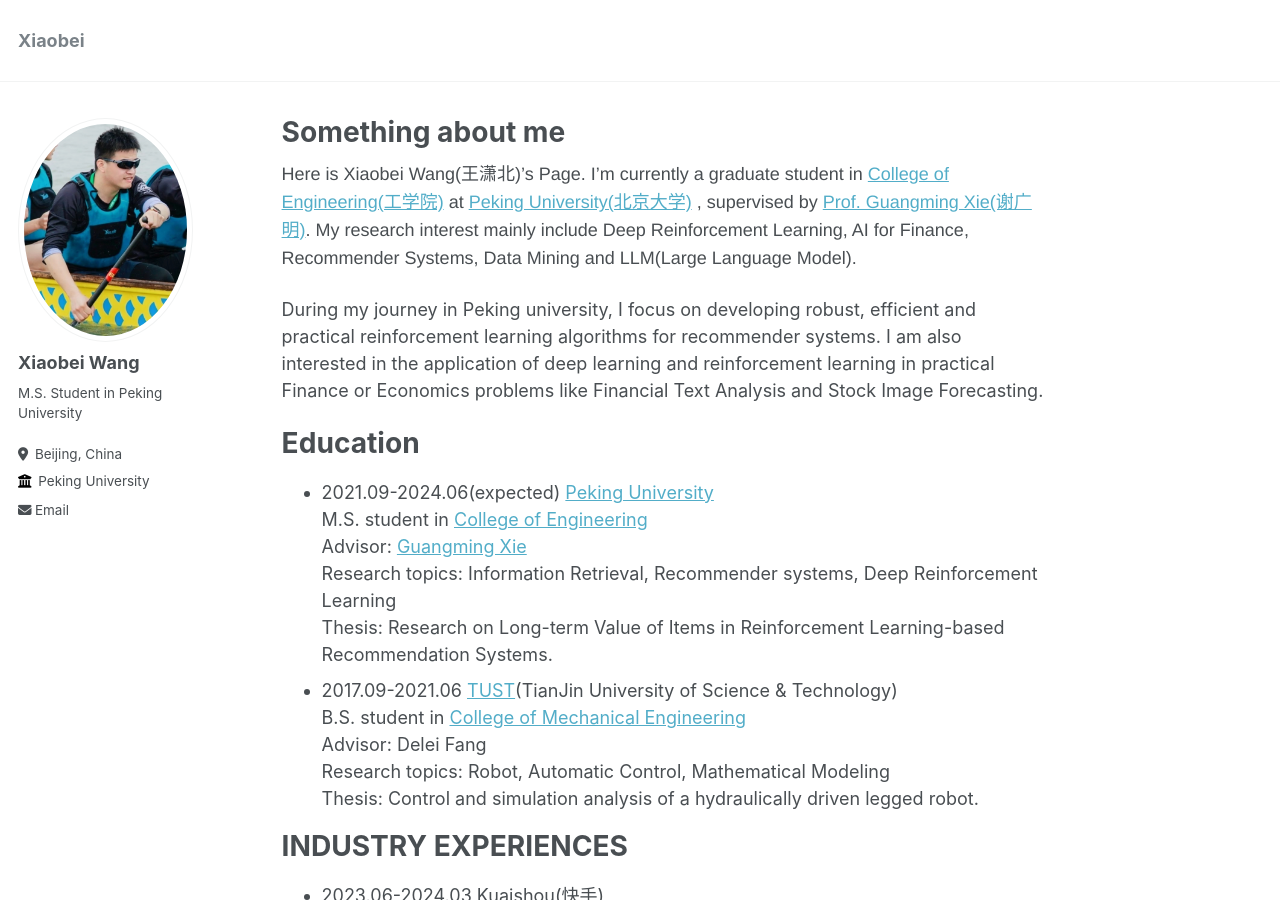
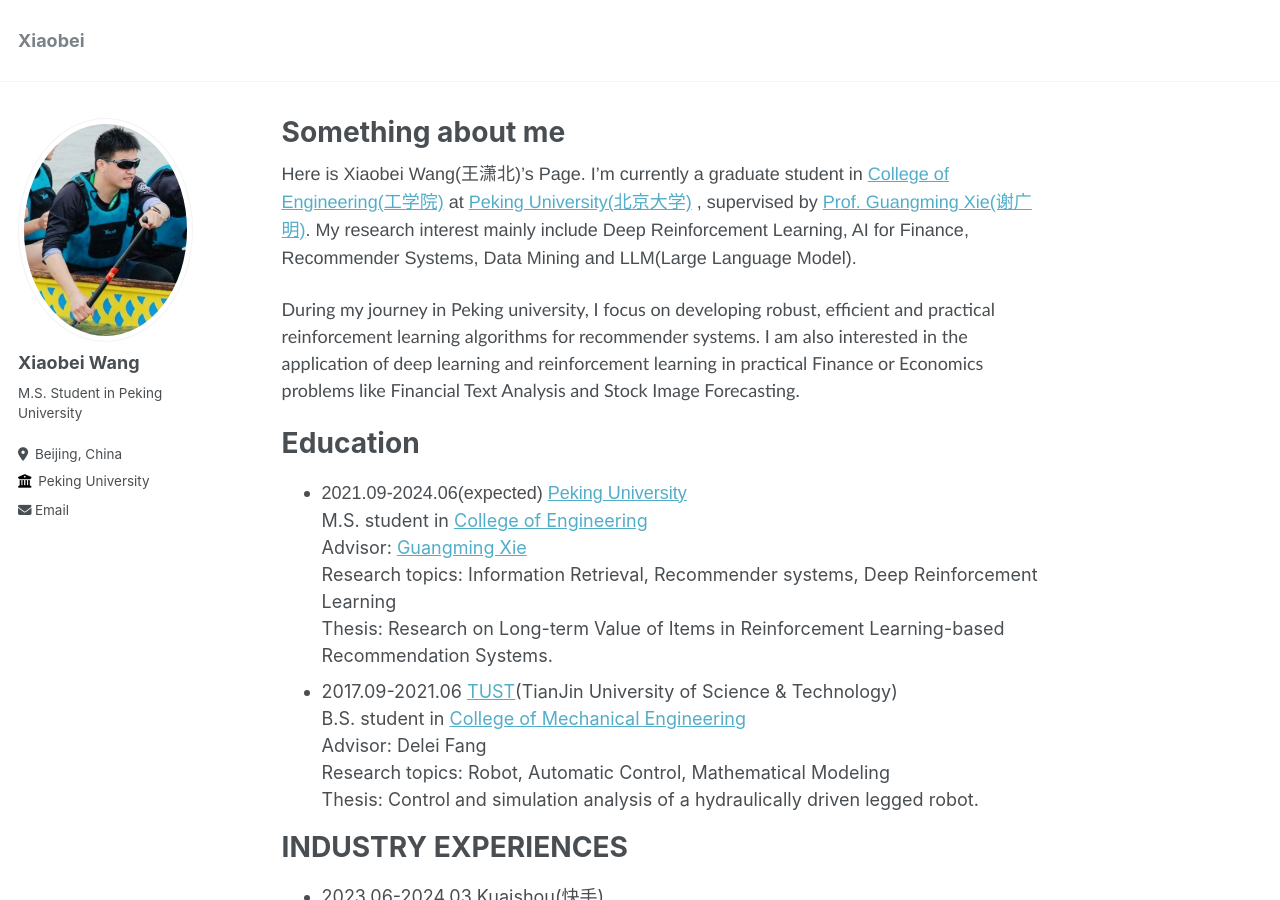
Before and after one commit to wangxiaobei822/wangxiaobei822.github.io, a Jekyll site: the page built from _pages/about.md, in a window 1280 px wide and 900 px high. Built offline with Jekyll 4.4.1, drawn with Linux system fonts in a browser that asks for light colours.

Commit message:
Update about.md

```diff
--- a/_pages/about.md
+++ b/_pages/about.md
@@ -9,12 +9,12 @@ redirect_from:
 
 <span style="font-family: Helvetica"> Here is Xiaobei Wang(王潇北)’s Page. I’m currently a graduate student in [College of Engineering(工学院)](https://www.coe.pku.edu.cn/) at [Peking University(北京大学)](https://www.pku.edu.cn/) , supervised by [Prof. Guangming Xie(谢广明)](https://www.coe.pku.edu.cn/teaching/all_time/7139.html). My research interest mainly include Deep Reinforcement Learning, AI for Finance, Recommender Systems, Data Mining and LLM(Large Language Model).</span>
 
-During my journey in Peking university, I focus on developing robust, efficient and practical reinforcement learning algorithms for recommender systems. I am also interested in the application of deep learning and reinforcement learning in practical Finance or Economics problems like Financial Text Analysis and Stock Image Forecasting.
+<span style="font-family: Calibri"> During my journey in Peking university, I focus on developing robust, efficient and practical reinforcement learning algorithms for recommender systems. I am also interested in the application of deep learning and reinforcement learning in practical Finance or Economics problems like Financial Text Analysis and Stock Image Forecasting.</span>
 
 Education
 ======
 
-- 2021.09-2024.06(expected)   [Peking University](https://www.pku.edu.cn/)<br>
+- <span style="font-family: Arial"> 2021.09-2024.06(expected)   [Peking University](https://www.pku.edu.cn/)</span><br>
  M.S. student in [College of Engineering](https://www.coe.pku.edu.cn/)<br>
  Advisor: [Guangming Xie](https://www.coe.pku.edu.cn/teaching/all_time/7139.html)<br>
 Research topics: Information Retrieval, Recommender systems, Deep Reinforcement Learning<br>
```
